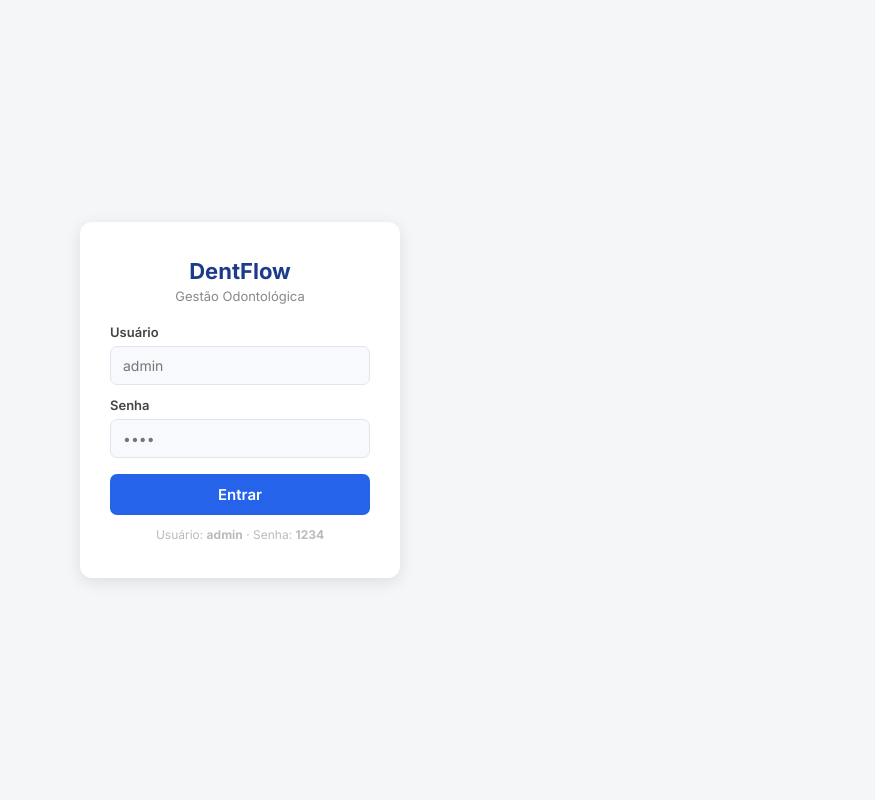
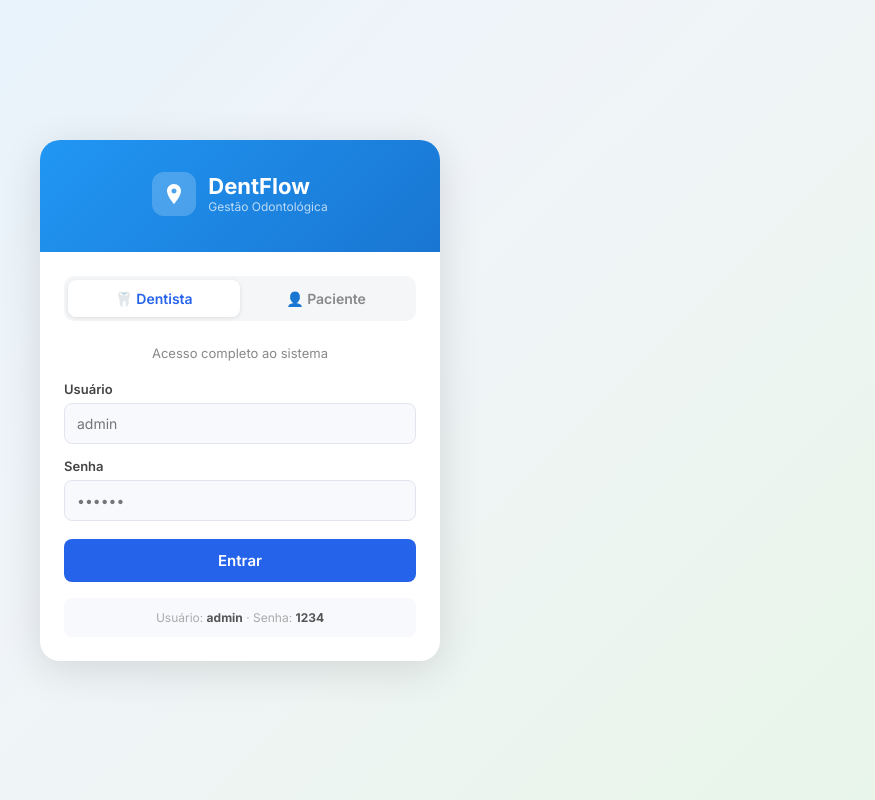
Before and after one commit to LuanAguiar134/DentFlow, a React (Vite) app: page /login in a window 1280 px wide. Shown: the whole page, without its empty margins (400-1275 px from the left). Built offline with nearby package versions, Linux system fonts and the light colour scheme; the HTML template or start-up script is replaced by a standard one.

Commit message:
dentflow

```diff
--- a/src/pages/Login.jsx
+++ b/src/pages/Login.jsx
@@ -1,10 +1,27 @@
 import { useState } from "react";
 import { useNavigate } from "react-router-dom";
 
-const USUARIO = "admin";
-const SENHA = "1234";
+const CONTAS = {
+  dentista: { user: "admin", senha: "1234" },
+  paciente: { user: "paciente", senha: "1234" },
+};
+
+const loginStyle = `
+  @keyframes fadeUp {
+    from { opacity: 0; transform: translateY(20px); }
+    to   { opacity: 1; transform: translateY(0); }
+  }
+  .login-card { animation: fadeUp 0.4s cubic-bezier(0.25, 0.46, 0.45, 0.94) forwards; }
+  .tab-btn { transition: background 0.2s, color 0.2s; cursor: pointer; }
+  .input-login { transition: border-color 0.2s, box-shadow 0.2s; }
+  .input-login:focus { border-color: #2563eb !important; box-shadow: 0 0 0 3px rgba(37,99,235,0.12) !important; outline: none; }
+  .btn-login { transition: background 0.15s, transform 0.1s; }
+  .btn-login:hover { background: #1d4ed8 !important; }
+  .btn-login:active { transform: scale(0.98); }
+`;
 
 export default function Login() {
+  const [role, setRole] = useState("dentista");
   const [user, setUser] = useState("");
   const [password, setPassword] = useState("");
   const [error, setError] = useState("");
@@ -13,118 +30,134 @@ export default function Login() {
   function handleLogin(e) {
     e.preventDefault();
 
-    if (!user || !password) {
-      setError("Preencha todos os campos.");
-      return;
-    }
+    if (!user || !password) { setError("Preencha todos os campos."); return; }
 
-    if (user !== USUARIO || password !== SENHA) {
+    const conta = CONTAS[role];
+    if (user !== conta.user || password !== conta.senha) {
       setError("Usuário ou senha incorretos.");
       return;
     }
 
-    localStorage.setItem("auth", JSON.stringify({ user }));
+    localStorage.setItem("auth", JSON.stringify({ user, role }));
     navigate("/");
   }
 
+  function switchRole(newRole) {
+    setRole(newRole);
+    setUser("");
+    setPassword("");
+    setError("");
+  }
+
   return (
-    <div
-      style={{
+    <div style={{
       display: "flex",
+      minHeight: "100vh",
+      background: "linear-gradient(135deg, #e3f2fd 0%, #f0f4f8 50%, #e8f5e9 100%)",
+      alignItems: "center",
       justifyContent: "center",
-        alignItems: "center",
-        height: "100vh",
-        background: "#f4f6f8",
-      }}
-    >
-      <form
-        onSubmit={handleLogin}
-        style={{
-          background: "white",
-          padding: "36px 30px",
-          borderRadius: "12px",
-          boxShadow: "0 4px 16px rgba(0,0,0,0.1)",
-          width: "320px",
-          display: "flex",
-          flexDirection: "column",
-          gap: "12px",
-        }}
-      >
-        <div style={{ textAlign: "center", marginBottom: "8px" }}>
-          <h1 style={{ fontSize: "22px", fontWeight: 700, color: "#1e3a8a", margin: 0 }}>
-            DentFlow
-          </h1>
-          <p style={{ fontSize: "13px", color: "#888", margin: "4px 0 0" }}>
-            Gestão Odontológica
+      padding: "20px",
+    }}>
+      <style>{loginStyle}</style>
+
+      <div className="login-card" style={{
+        background: "#fff",
+        borderRadius: "20px",
+        boxShadow: "0 8px 40px rgba(0,0,0,0.12)",
+        width: "100%",
+        maxWidth: "400px",
+        overflow: "hidden",
+      }}>
+        {/* Header */}
+        <div style={{
+          background: "linear-gradient(135deg, #2196f3, #1976d2)",
+          padding: "32px 32px 28px",
+          textAlign: "center",
+        }}>
+          <div style={{ display: "flex", alignItems: "center", justifyContent: "center", gap: "12px", marginBottom: "8px" }}>
+            <div style={{ width: 44, height: 44, background: "rgba(255,255,255,0.2)", borderRadius: "12px", display: "flex", alignItems: "center", justifyContent: "center" }}>
+              <svg width="24" height="24" viewBox="0 0 24 24" fill="white">
+                <path d="M12 2C8.13 2 5 5.13 5 9c0 5.25 7 13 7 13s7-7.75 7-13c0-3.87-3.13-7-7-7zm0 9.5c-1.38 0-2.5-1.12-2.5-2.5s1.12-2.5 2.5-2.5 2.5 1.12 2.5 2.5-1.12 2.5-2.5 2.5z"/>
+              </svg>
+            </div>
+            <div style={{ textAlign: "left" }}>
+              <h1 style={{ fontSize: "22px", fontWeight: 700, color: "#fff", margin: 0 }}>DentFlow</h1>
+              <p style={{ fontSize: "12px", color: "rgba(255,255,255,0.7)", margin: 0 }}>Gestão Odontológica</p>
+            </div>
+          </div>
+        </div>
+
+        {/* Tabs */}
+        <div style={{ display: "flex", background: "#f4f6f8", margin: "24px 24px 0" , borderRadius: "10px", padding: "4px" }}>
+          <button className="tab-btn" onClick={() => switchRole("dentista")}
+            style={{ flex: 1, padding: "10px", border: "none", borderRadius: "8px", fontSize: "14px", fontWeight: 600,
+              background: role === "dentista" ? "#fff" : "transparent",
+              color: role === "dentista" ? "#2563eb" : "#888",
+              boxShadow: role === "dentista" ? "0 1px 4px rgba(0,0,0,0.1)" : "none",
+            }}>
+            🦷 Dentista
+          </button>
+          <button className="tab-btn" onClick={() => switchRole("paciente")}
+            style={{ flex: 1, padding: "10px", border: "none", borderRadius: "8px", fontSize: "14px", fontWeight: 600,
+              background: role === "paciente" ? "#fff" : "transparent",
+              color: role === "paciente" ? "#2563eb" : "#888",
+              boxShadow: role === "paciente" ? "0 1px 4px rgba(0,0,0,0.1)" : "none",
+            }}>
+            👤 Paciente
+          </button>
+        </div>
+
+        {/* Form */}
+        <div style={{ padding: "24px" }}>
+          <p style={{ fontSize: "13px", color: "#888", margin: "0 0 20px", textAlign: "center" }}>
+            {role === "dentista" ? "Acesso completo ao sistema" : "Acesso à sua área de paciente"}
           </p>
+
+          <form onSubmit={handleLogin} style={{ display: "flex", flexDirection: "column", gap: "14px" }}>
+            <div style={{ display: "flex", flexDirection: "column", gap: "6px" }}>
+              <label style={{ fontSize: "13px", fontWeight: 600, color: "#444" }}>Usuário</label>
+              <input className="input-login" type="text"
+                placeholder={role === "dentista" ? "admin" : "paciente"}
+                value={user} onChange={(e) => { setUser(e.target.value); setError(""); }}
+                style={inputStyle} />
             </div>
 
             <div style={{ display: "flex", flexDirection: "column", gap: "6px" }}>
-          <label style={{ fontSize: "13px", fontWeight: 600, color: "#444" }}>
-            Usuário
-          </label>
-          <input
-            type="text"
-            placeholder="admin"
-            value={user}
-            onChange={(e) => { setUser(e.target.value); setError(""); }}
-            style={inputStyle}
-          />
-        </div>
-
-        <div style={{ display: "flex", flexDirection: "column", gap: "6px" }}>
-          <label style={{ fontSize: "13px", fontWeight: 600, color: "#444" }}>
-            Senha
-          </label>
-          <input
-            type="password"
-            placeholder="••••"
-            value={password}
-            onChange={(e) => { setPassword(e.target.value); setError(""); }}
-            style={inputStyle}
-          />
+              <label style={{ fontSize: "13px", fontWeight: 600, color: "#444" }}>Senha</label>
+              <input className="input-login" type="password" placeholder="••••••"
+                value={password} onChange={(e) => { setPassword(e.target.value); setError(""); }}
+                style={inputStyle} />
             </div>
 
             {error && (
-          <p style={{ color: "#ef4444", fontSize: "13px", margin: 0 }}>
-            {error}
-          </p>
+              <div style={{ background: "#fee2e2", border: "1px solid #fecaca", borderRadius: "8px", padding: "10px 12px", fontSize: "13px", color: "#ef4444" }}>
+                ⚠️ {error}
+              </div>
             )}
 
-        <button type="submit" style={buttonStyle}>
+            <button className="btn-login" type="submit" style={{
+              width: "100%", padding: "12px", background: "#2563eb", color: "white",
+              border: "none", borderRadius: "8px", cursor: "pointer", fontSize: "15px",
+              fontWeight: 600, marginTop: "4px",
+            }}>
               Entrar
             </button>
+          </form>
 
-        <p style={{ fontSize: "12px", color: "#bbb", textAlign: "center", margin: 0 }}>
-          Usuário: <strong>admin</strong> · Senha: <strong>1234</strong>
-        </p>
-      </form>
+          <div style={{ marginTop: "16px", padding: "12px", background: "#f8f9fc", borderRadius: "8px", fontSize: "12px", color: "#aaa", textAlign: "center" }}>
+            {role === "dentista"
+              ? <>Usuário: <strong style={{ color: "#555" }}>admin</strong> · Senha: <strong style={{ color: "#555" }}>1234</strong></>
+              : <>Usuário: <strong style={{ color: "#555" }}>paciente</strong> · Senha: <strong style={{ color: "#555" }}>1234</strong></>
+            }
+          </div>
+        </div>
+      </div>
     </div>
   );
 }
 
 const inputStyle = {
-  width: "100%",
-  padding: "10px 12px",
-  borderRadius: "7px",
-  border: "1.5px solid #e2e5ee",
-  fontSize: "14px",
-  outline: "none",
-  fontFamily: "inherit",
-  boxSizing: "border-box",
-  background: "#f8f9fc",
-  color: "#1a1a2e",
+  width: "100%", padding: "11px 12px", borderRadius: "8px",
+  border: "1.5px solid #e2e5ee", fontSize: "14px", fontFamily: "inherit",
+  boxSizing: "border-box", background: "#f8f9fc", color: "#1a1a2e",
 };
-
-const buttonStyle = {
-  width: "100%",
-  padding: "11px",
-  background: "#2563eb",
-  color: "white",
-  border: "none",
-  borderRadius: "7px",
-  cursor: "pointer",
-  fontSize: "15px",
-  fontWeight: 600,
-  marginTop: "4px",
-};
```
Lines whose indentation alone changed are shown as unchanged.
